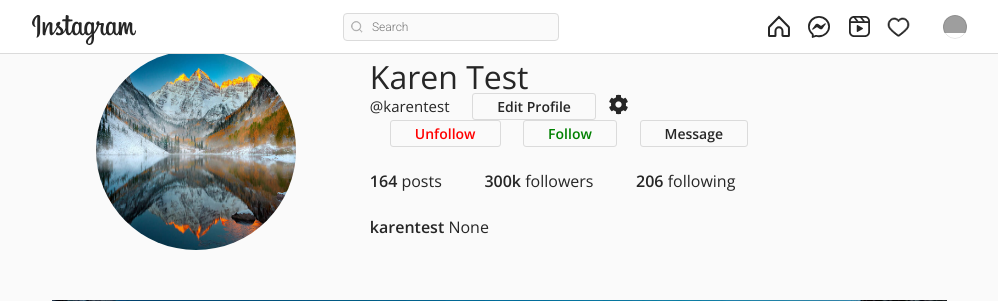
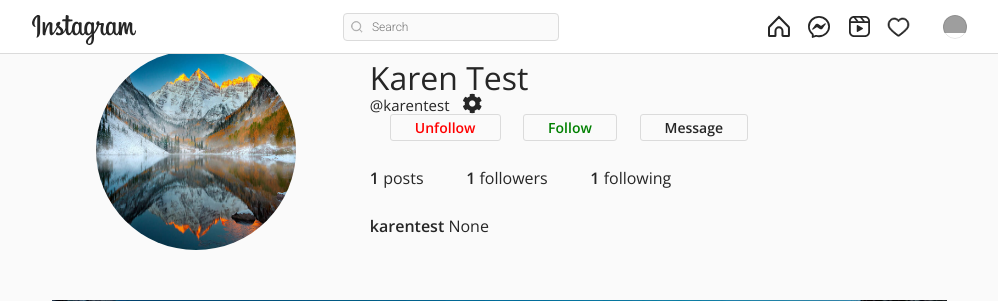
Before and after one commit to GabeS97/insta_django, a Django app: a page that uses templates/profile.html in a window 1280 px wide. Shown: the top 301 px of the page, without its empty margins (141-1139 px from the left). Run offline with Django 4.2, Linux system fonts and the light colour scheme; data comes from the database, SQL or seed files in the repository; both versions use the stored data as it was after the commit; parts of the project's set-up code (start-up, migrations or seed data) failed here and were passed over; some libraries are stand-ins or nearby versions; grey boxes are pictures that could not be loaded.

Commit message:
follow done, make function

```diff
--- a/templates/profile.html
+++ b/templates/profile.html
@@ -38,27 +38,28 @@
 
                 <div class="profile-user-settings">
 
-                    <h1 class="profile-user-name">{{profile.first_name}} {{profile.last_name}}</h1>
+                    <h6 class="profile-user-name">{{profile.first_name}} {{profile.last_name}}</h6>
                     <br/>
-                    <h5 style="font-size: 15px;" class="profile-user-name">@{{profile.user.username}}</h5>
-                    <button class="btn profile-edit-btn">Edit Profile</button>
-
+                    <h5 style="font-size: 15px;" class="profile-user-name">@{{profile.user}}</h5>
+                    {% if profile.user == request.user %}
+                    <a class="btn profile-edit-btn">Edit Profile</a>
+                    {% endif %}
                     <button class="btn profile-settings-btn" aria-label="profile settings"><i class="fas fa-cog" aria-hidden="true"></i></button>
 
+                    {% if profile.user != request.user %}
                     <br/>
-
                     <a href="" class="btn profile-edit-btn" style="color: red; text-decoration: none ">Unfollow</a>
                     <a href="" class="btn profile-edit-btn" style="color: green; text-decoration: none; ">Follow</a>
                     <a href="" class="btn profile-edit-btn" style="text-decoration: none; ">Message</a>
-
+                    {% endif %}
                 </div>
 
                 <div class="profile-stats">
 
                     <ul>
-                        <li><span class="profile-stat-count">164</span> posts</li>
-                        <li><span class="profile-stat-count">300k</span> followers</li>
-                        <li><span class="profile-stat-count">206</span> following</li>
+                        <li><span class="profile-stat-count">{{ post_count }}</span> posts</li>
+                        <li><span class="profile-stat-count">{{ follower_count }}</span> followers</li>
+                        <li><span class="profile-stat-count">{{ following_count }}</span> following</li>
                     </ul>
 
                 </div>
--- a/userauth/views.py
+++ b/userauth/views.py
@@ -2,7 +2,7 @@ from django.shortcuts import render, get_object_or_404
 from django.core.paginator import Paginator
 from django.contrib.auth.models import User
 from django.urls import resolve
-from post.models import Post
+from post.models import Post, Follow
 from .models import Profile
 # Create your views here.
 def userProfile(request, username):
@@ -14,6 +14,11 @@ def userProfile(request, username):
     else:
         posts.favorite.all()
 
+    # Tracking profile stats
+    post_count = Post.objects.filter(user=user).count()
+    following_count = Follow.objects.filter(follower=user).count()
+    follower_count = Follow.objects.filter(following=user).count()
+
     # Pagination
     paginator = Paginator(posts, 3)
     page_number = request.GET.get('page')
@@ -22,7 +27,10 @@ def userProfile(request, username):
     context = {
         'posts_paginator': posts_paginator,
         'profile': profile,
-        'posts': posts
+        'posts': posts,
+        'post_count': post_count,
+        'following_count': following_count,
+        'follower_count': follower_count
     }
 
     return render(request, 'profile.html', context)
```
Also changed, not shown: db.sqlite3, media/profile_pciture/vancleef.jpeg (added).
